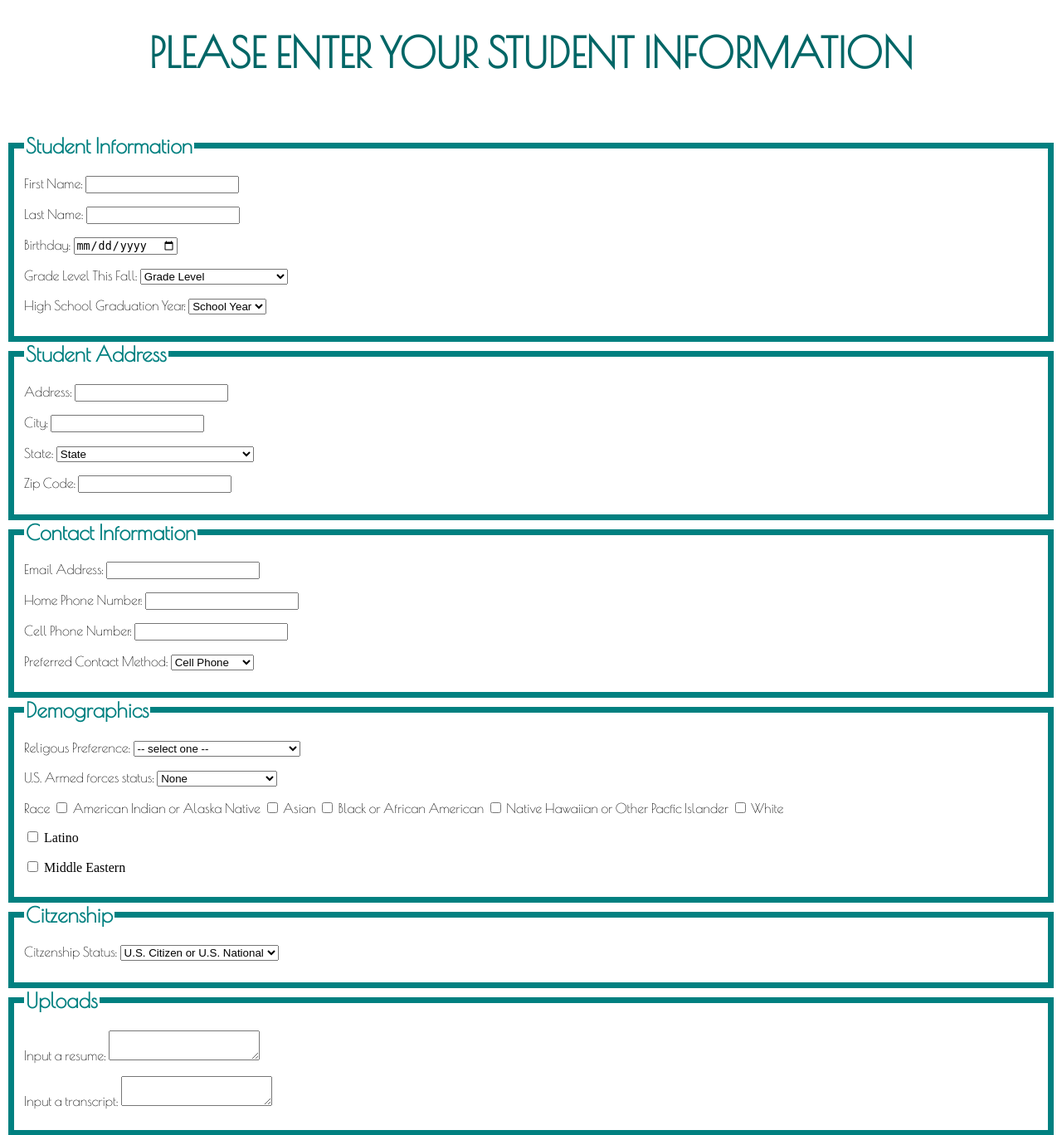
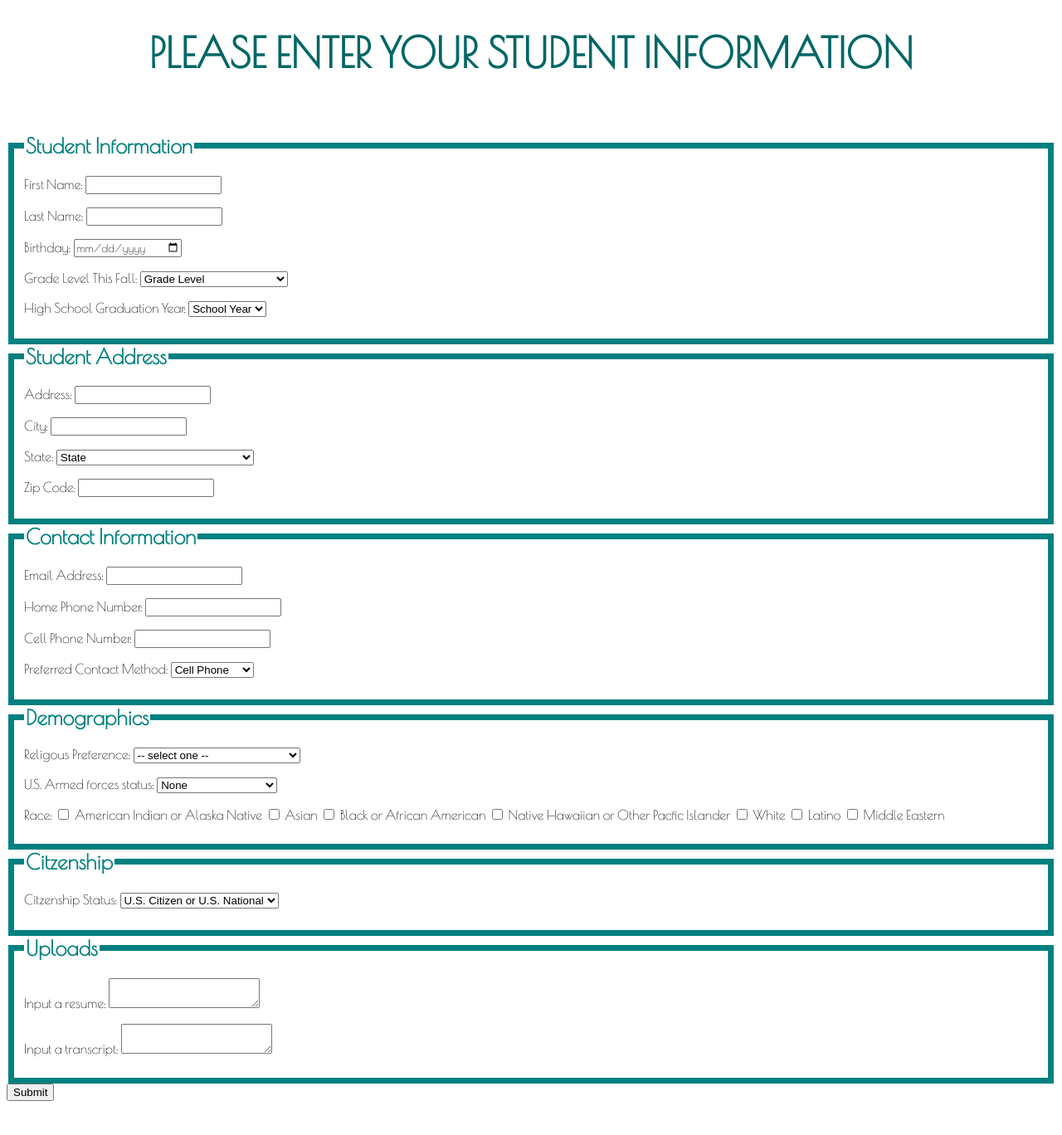
Before and after one commit to jedouard98/scholar-fish, a Python web app: template templates/basic-info.html in a window 1280 px wide. Shown: the top 1368 px of the page at 83% size. After the commit the page ends 1327 px from the top, so only its background shows below. Run offline with Jinja, Linux system fonts and the light colour scheme; the template is opened without the code that fills it, so the values that code supplies are empty.

Commit message:
Moree CSS

```diff
--- a/assets/stylesheets/basic-info.css
+++ b/assets/stylesheets/basic-info.css
@@ -23,3 +23,6 @@ fieldset{
   border-width: 7px;
   border-style: solid;
 }
+input{
+    font-family: 'Poiret One', serif;
+}
--- a/templates/basic-info.html
+++ b/templates/basic-info.html
@@ -185,12 +185,12 @@
         <option value="previously-served">Previously Served</option>
         <option value="currently-dependent">Currently Dependent</option>
       </select>
-      <p> Race <input type="checkbox" name="race" value="american-indian"> American Indian or Alaska Native
+      <p> Race: <input type="checkbox" name="race" value="american-indian"> American Indian or Alaska Native
                <input type="checkbox" name="race" value="asian"> Asian
                <input type="checkbox" name="race" value="black-african-american"> Black or African American
                <input type="checkbox" name="race" value="pacific-islander"> Native Hawaiian or Other Pacfic Islander
-               <input type="checkbox" name="race" value="white"> White </p>
-               <input type="checkbox" name="race" value="Latino"> Latino </p>
+               <input type="checkbox" name="race" value="white"> White
+               <input type="checkbox" name="race" value="Latino"> Latino
                <input type="checkbox" name="race" value="Middle Eastern"> Middle Eastern </p>
     </fieldset>
 
```
